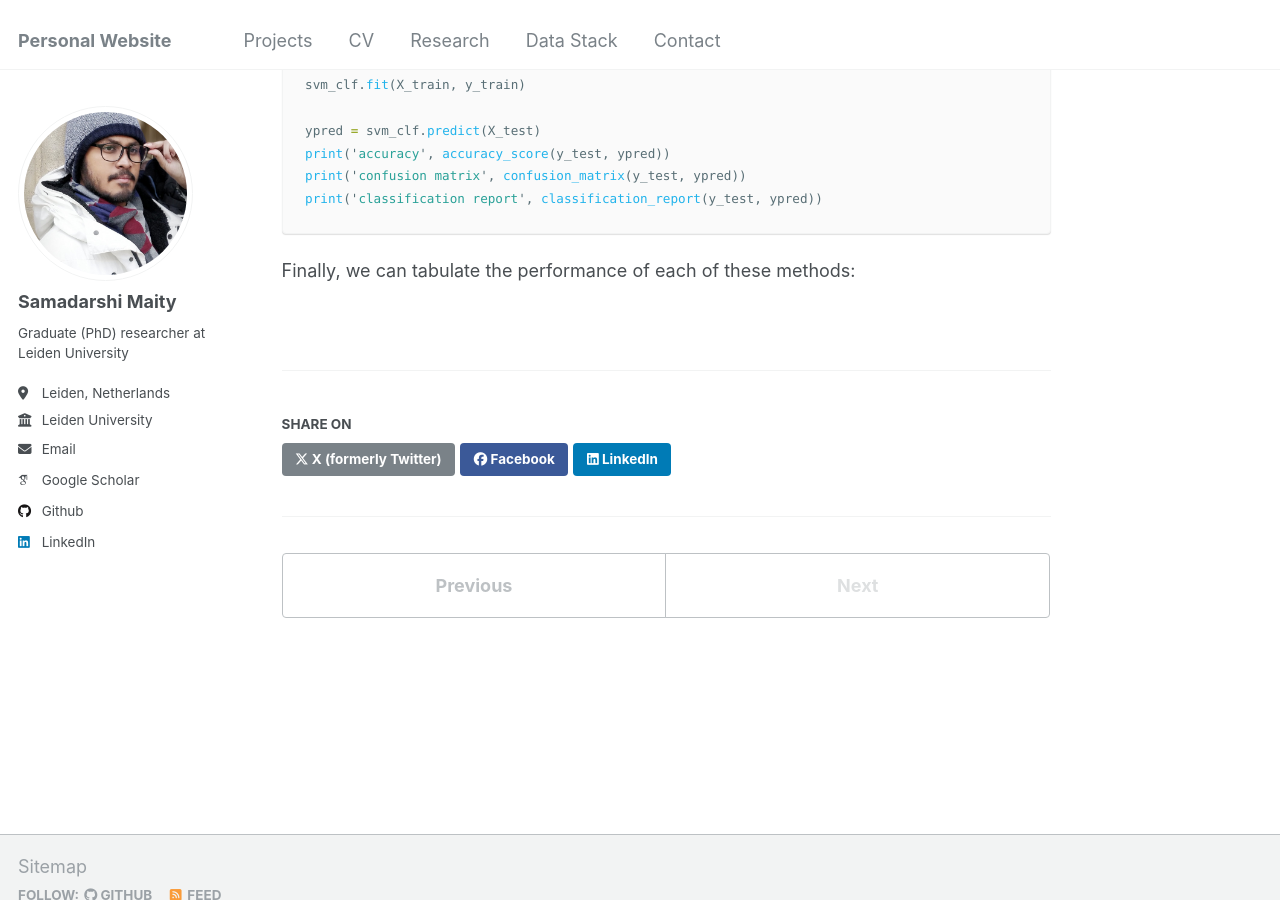
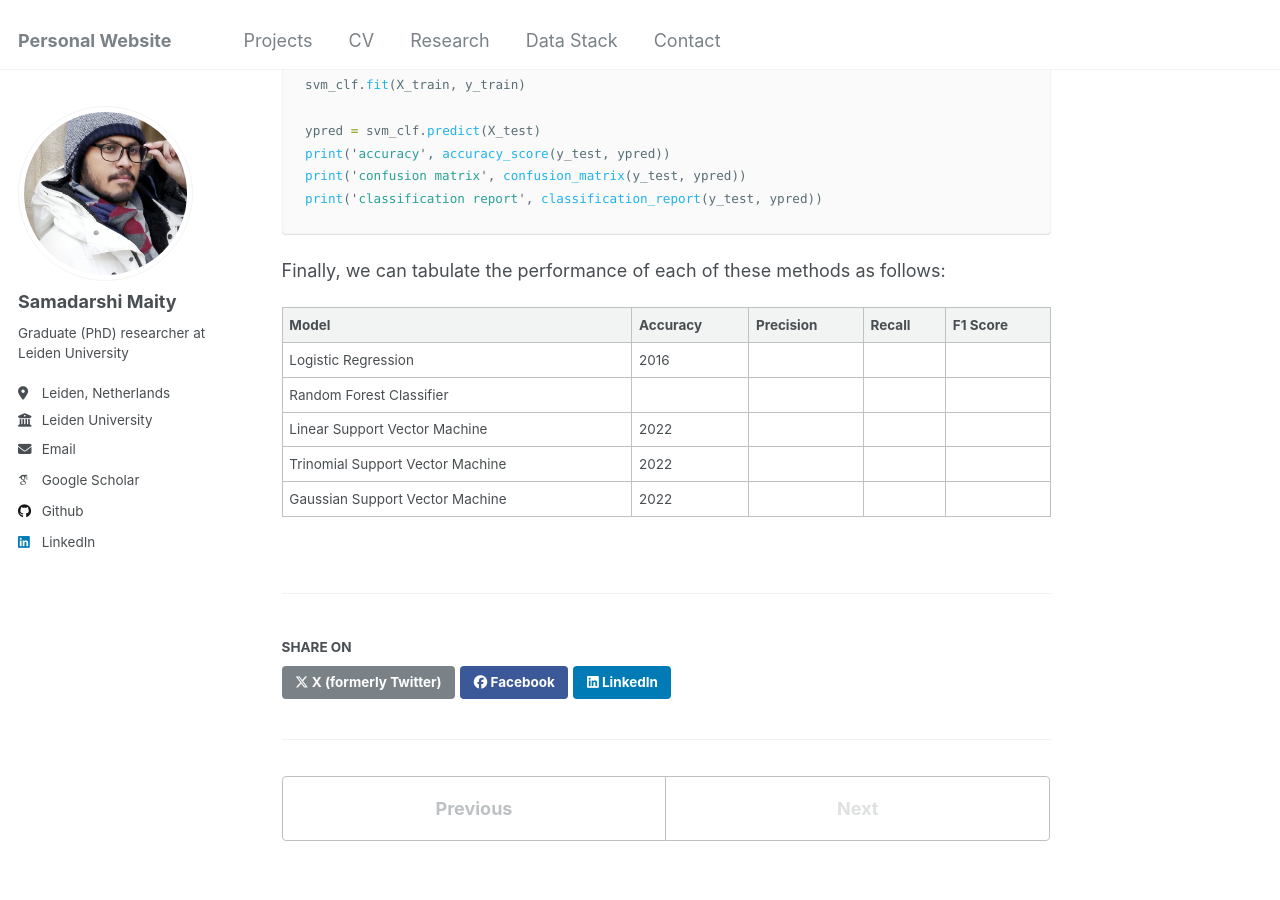
Before and after one commit to Samadarshi-Maity/Samadarshi-Maity.github.io, a Jekyll site: the page built from _portfolio/portfolio-3.md, in a window 1280 px wide and 900 px high, scrolled down 8814 px. Built offline with Jekyll 4.4.1, drawn with Linux system fonts in a browser that asks for light colours; some web fonts are replaced.

Commit message:
Update portfolio-3.md

````diff
--- a/_portfolio/portfolio-3.md
+++ b/_portfolio/portfolio-3.md
@@ -278,5 +278,13 @@ print('classification report', classification_report(y_test, ypred))
 ```
 
 <p align = 'justify'>
-Finally, we can tabulate the performance of each of these methods:
+Finally, we can tabulate the performance of each of these methods as follows:
 </p>
+
+| Model                            | Accuracy   |  Precision | Recall  |  F1 Score |
+| -------------------------------- | ---------- | ---------- | ------- | --------- |
+| Logistic Regression              | 2016       |            |         |           |
+| Random Forest Classifier         |            |            |         |           |
+| Linear Support Vector Machine    | 2022       |            |         |           |
+| Trinomial Support Vector Machine | 2022       |            |         |           |
+| Gaussian Support Vector Machine  | 2022       |            |         |           |
````
